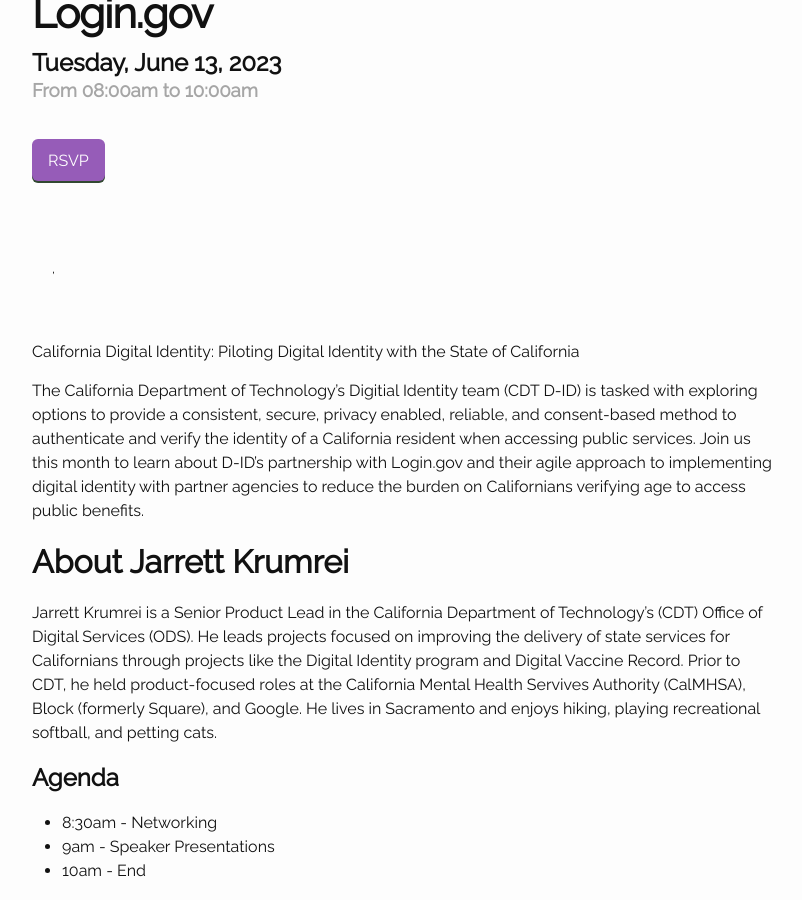
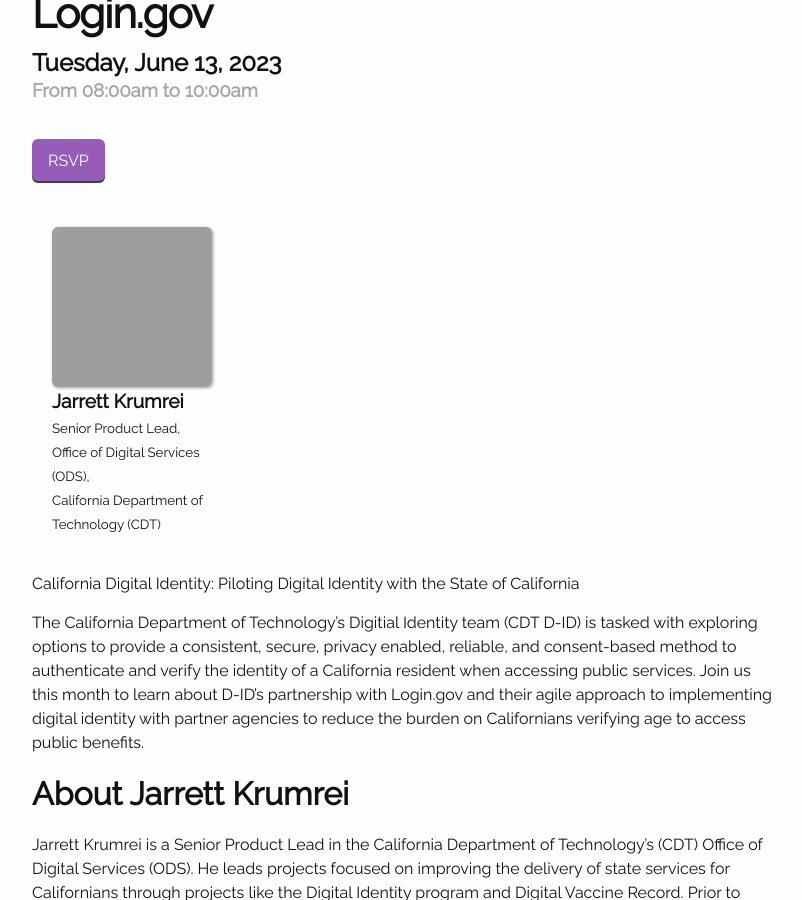
Before and after one commit to compilerla/data-donuts, a Jekyll site: the page built from _posts/2023-06-13-data-donuts-36.md, in a window 1280 px wide and 900 px high, scrolled down 462 px. Shown: the whole window, without its empty margins (238-1040 px from the left). Built offline with Jekyll 4.4.1, drawn with Linux system fonts in a browser that asks for light colours; grey boxes are pictures that could not be loaded.

Commit message:
add jarrett krumrei

```diff
--- a/_data/speakers.yml
+++ b/_data/speakers.yml
@@ -288,3 +288,9 @@
     photo: "../images/india-brookover.jpeg"
     title: "Senior Regional Planner"
     org: "Southern California Association of Governments (SCAG)"
+
+Jarrett Krumrei:
+    name: "Jarrett Krumrei"
+    photo: "../images/jarrett-krumrei.jpeg"
+    title: "Senior Product Lead, Office of Digital Services (ODS)"
+    org: "California Department of Technology (CDT)"
```
